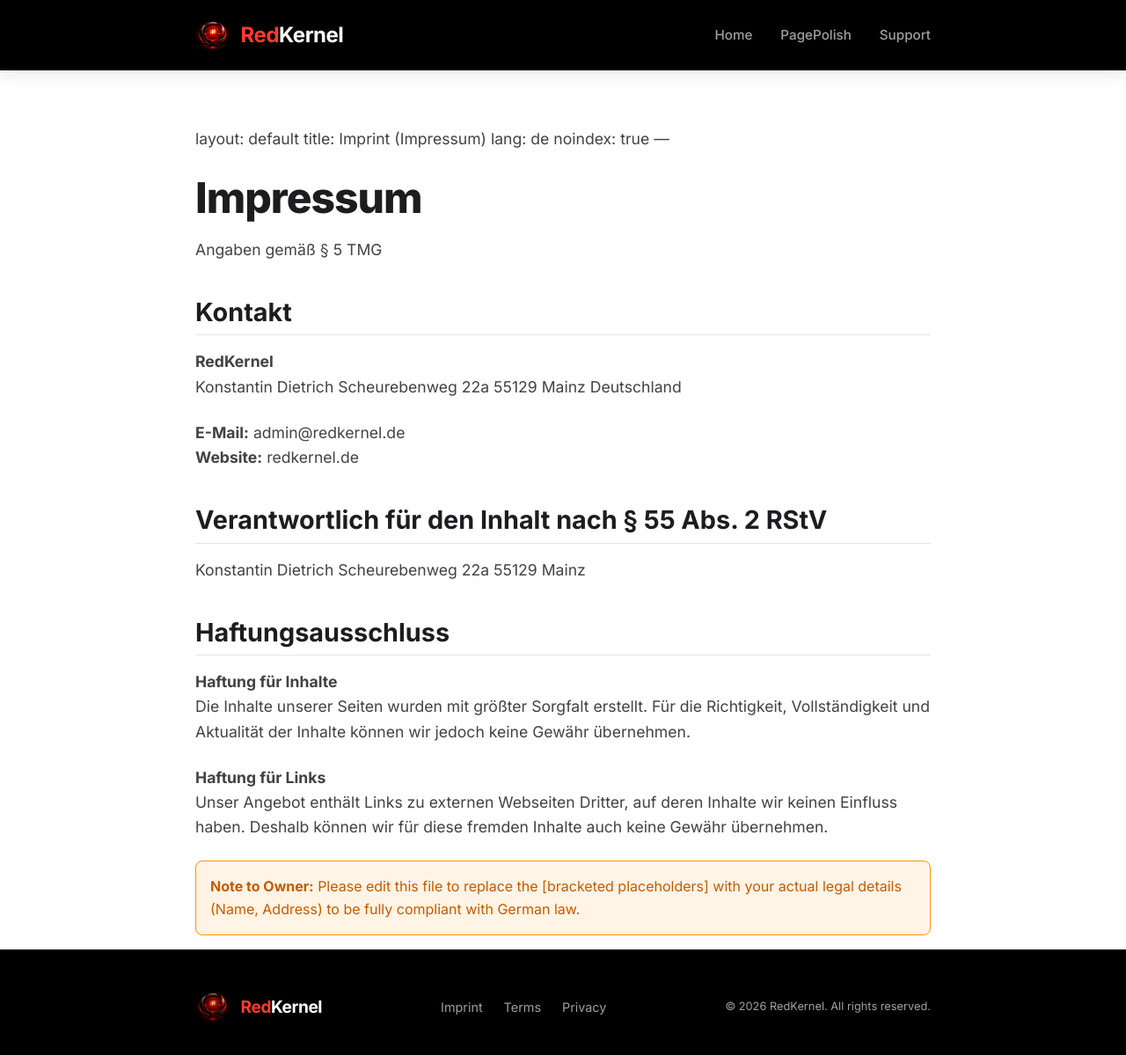
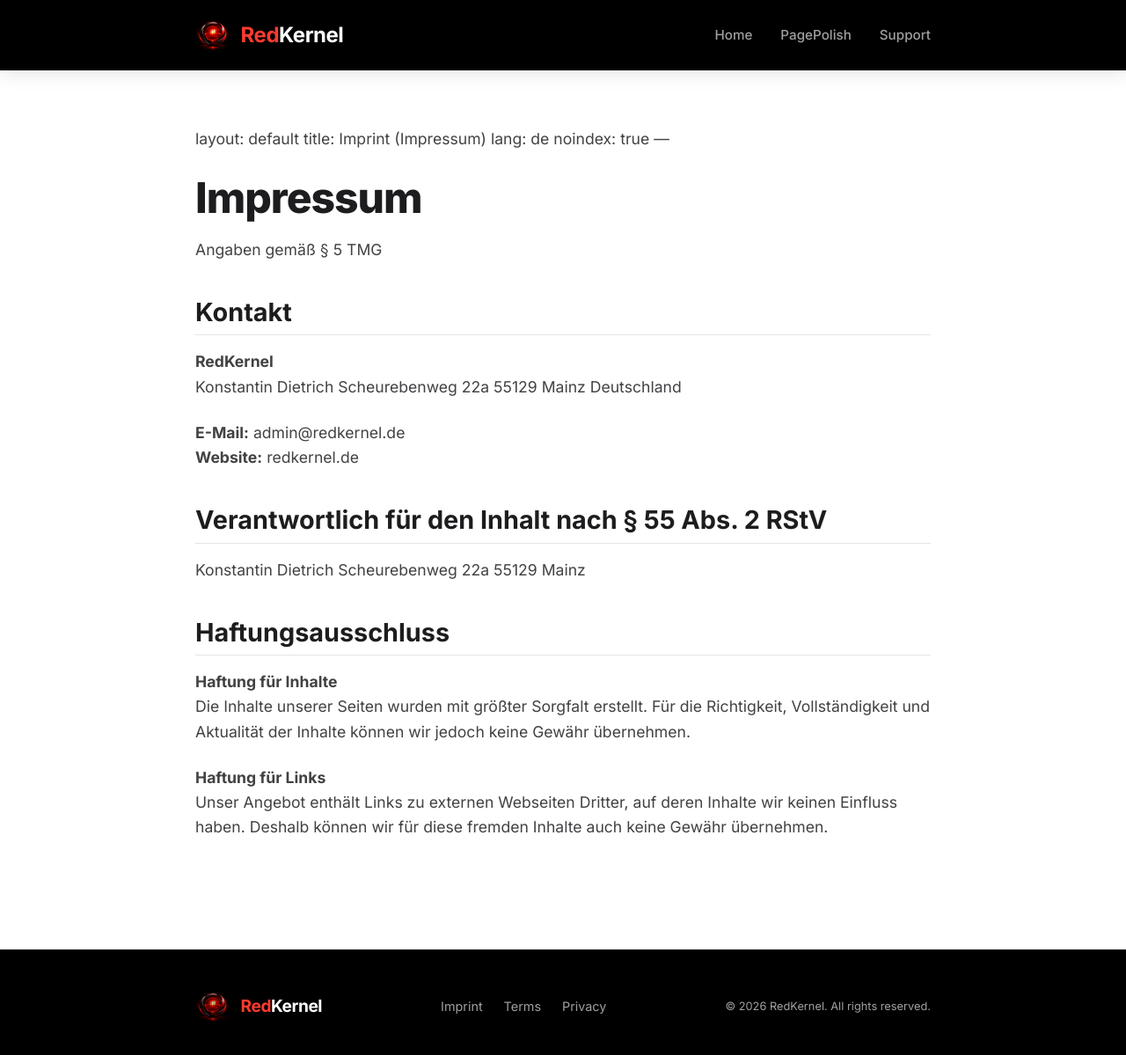
Before and after one commit to red-kernel/redkernel-pages, a Jekyll site: the page built from imprint.md, in a window 1280 px wide and 1208 px high. Shown: the top 1199 px of the window at 88% size. Built offline with Jekyll 4.4.1, drawn with Linux system fonts in a browser that asks for light colours; our own code applies the rules of GitHub Pages for plain Markdown files.

Commit message:
Remove imprint note and add spacing on homepage

```diff
--- a/imprint.md
+++ b/imprint.md
@@ -32,7 +32,3 @@ Die Inhalte unserer Seiten wurden mit größter Sorgfalt erstellt. Für die Rich
 
 **Haftung für Links**
 Unser Angebot enthält Links zu externen Webseiten Dritter, auf deren Inhalte wir keinen Einfluss haben. Deshalb können wir für diese fremden Inhalte auch keine Gewähr übernehmen.
-
-<div class="alert">
-  <strong>Note to Owner:</strong> Please edit this file to replace the [bracketed placeholders] with your actual legal details (Name, Address) to be fully compliant with German law.
-</div>
```
Also changed, not shown: index.md (+1 -0 lines).
